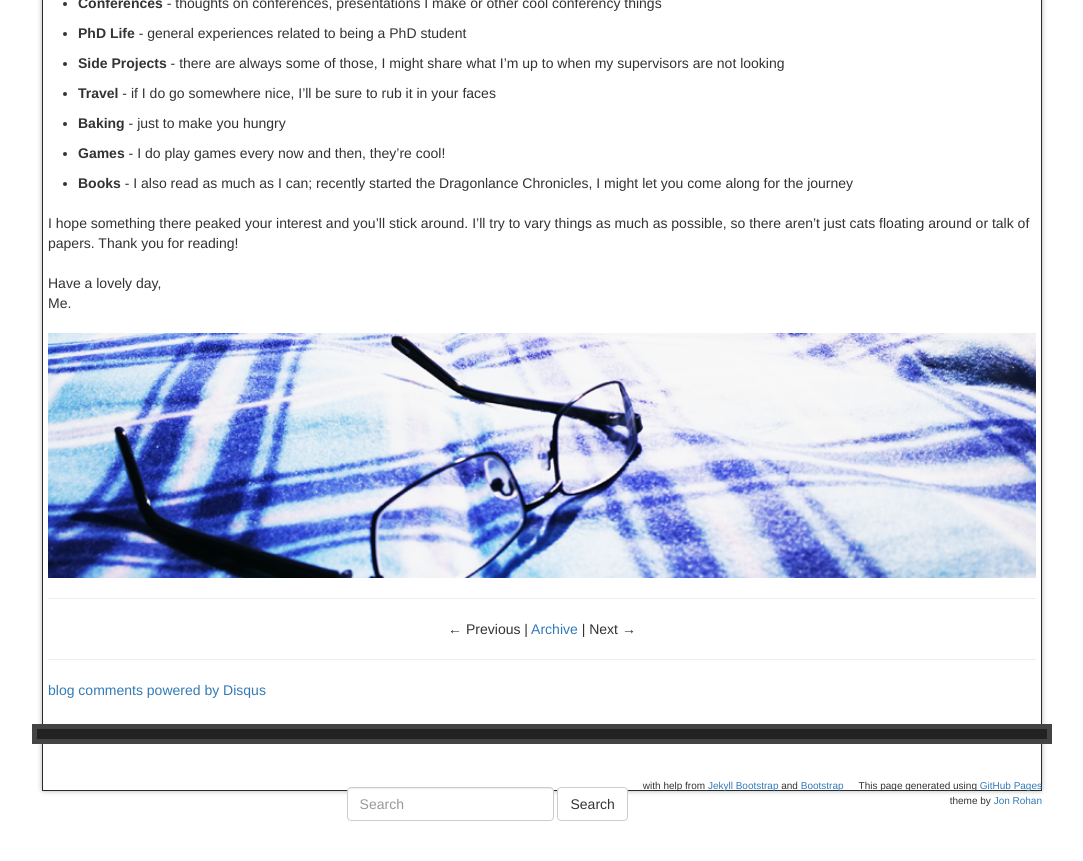
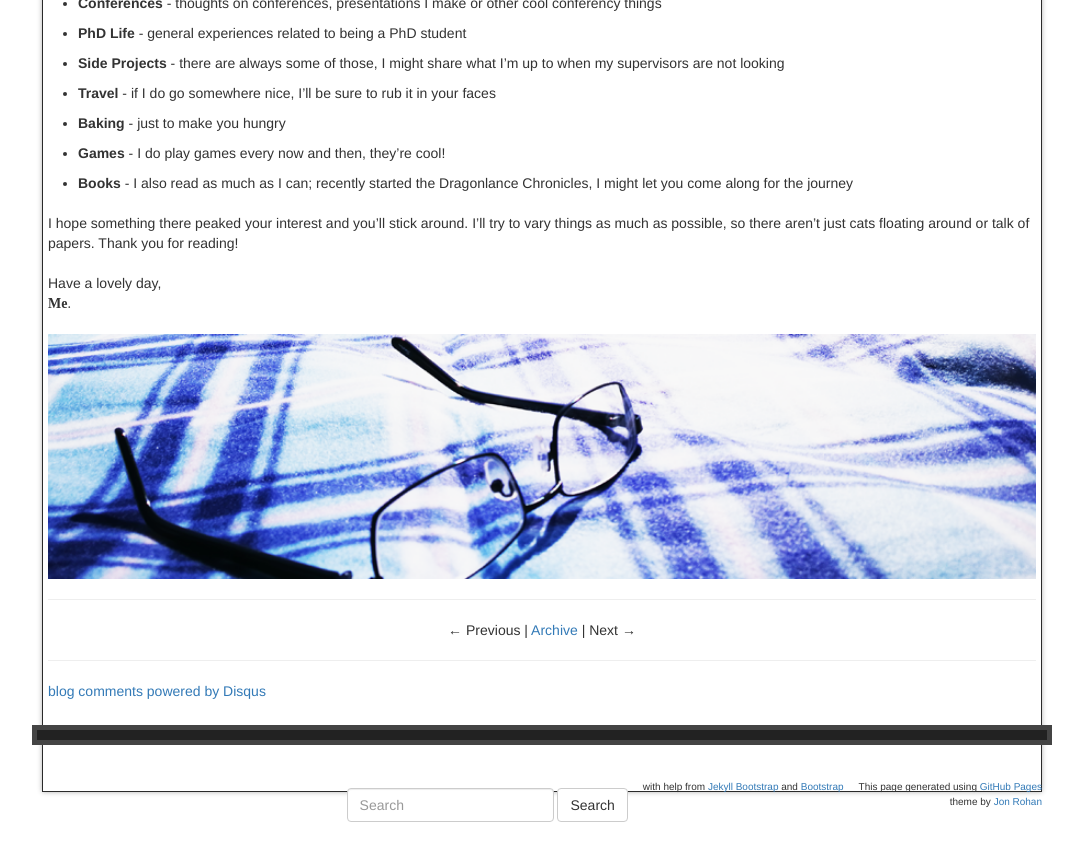
Before and after one commit to rdgain/rdgain.github.io, a Jekyll site: the page built from _posts/2017-04-09-hello-world.md, in a window 1280 px wide and 900 px high, scrolled down 1552 px. Shown: the top 861 px of the window, without its empty margins (98-1181 px from the left). Built offline with Jekyll 4.4.1, drawn with Linux system fonts in a browser that asks for light colours; nearby versions of some CDN libraries; some web fonts are replaced; library files that are not in the unit come from our copies; comment, search, counter and statistics services are not loaded.

Commit message:
trying a different me font

```diff
--- a/_includes/themes/bootstrap-3/bloglayout.html
+++ b/_includes/themes/bootstrap-3/bloglayout.html
@@ -7,6 +7,8 @@
   <meta http-equiv="X-UA-Compatible" content="IE=edge,chrome=1">
 
   <link rel="stylesheet" href="{{ '/assets/css/style.css?v=' | append: site.github.build_revision | relative_url }}">
+  <link href="https://fonts.googleapis.com/css?family=Spirax" rel="stylesheet">
+
   <script type="text/javascript" src="https://ajax.googleapis.com/ajax/libs/jquery/1.7.1/jquery.min.js"></script>
   <script type="text/javascript" src="{{ '/assets/js/script.js' | relative_url }}"></script>
 
--- a/_posts/2017-04-09-hello-world.md
+++ b/_posts/2017-04-09-hello-world.md
@@ -41,6 +41,6 @@
 
 
 Have a lovely day, <br/>
-Me.
+<span style="font-family:'Spirax', cursive">__Me__.</span>
 
 <img style="width:100%" src="{{ site.url }}/assets/images/post1/glasses.png" />
```
